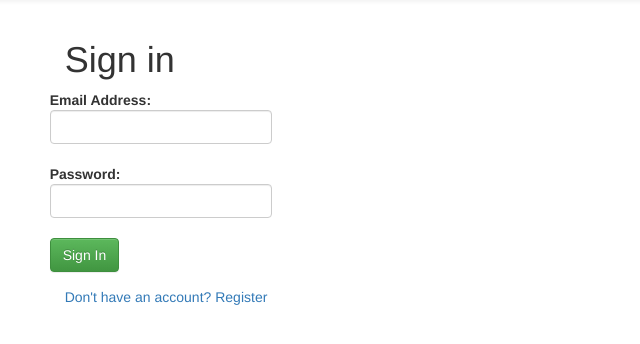
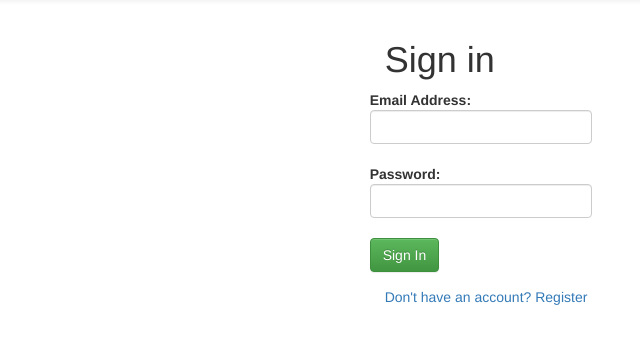
Before and after one commit to loytinc/CodingDojo, a Django app: page /signin in a window 1280 px wide. Shown: the part 82-426 px from the top of the page, without its empty margins (57-697 px from the left). Run offline with Django 3.2, Linux system fonts and the light colour scheme; parts of the project's set-up code (start-up, migrations or seed data) failed here and were passed over; some libraries are stand-ins or nearby versions.

Commit message:
updated brice

```diff
--- a/apps/users_app/templates/userDashboard/login.html
+++ b/apps/users_app/templates/userDashboard/login.html
@@ -31,8 +31,8 @@
         </div>
     </nav>
     <div class="row-fluid">
-        <div class="col-md-1"></div>
-        <div class="col-md-11">
+        <div class="col-md-4"></div>
+        <div class="col-md-4">
             <h1>Sign in</h1>
             <form action="/signin/login" method="post" class="form-horizontal">
 
@@ -60,11 +60,7 @@
             <a class="top_space" href="/register">Don't have an account? Register</a>
             </form>
         </div>
-    </div>
-    <div class="row-fluid">
-        <div class="col-md-2"></div>
-        <div class="col-md-10">
-        </div>
+        <div class="col-md-4"></div>
     </div>
 </body>
 </html>
--- a/apps/users_app/templates/userDashboard/registration.html
+++ b/apps/users_app/templates/userDashboard/registration.html
@@ -32,9 +32,8 @@
     </nav>
     <div class="container-fluid">
         <div class="row-fluid">
-            <div class="col-md-1">
-            </div>
-            <div class="col-md-11">
+            <div class="col-md-4"></div>
+            <div class="col-md-4">
               <form class="form-horizontal" action="/register/create" method="post">
                 <h1>Register</h1>
 
@@ -84,6 +83,7 @@
                 <a href="/signin">Already have an account? Login</a>
               </form>
             </div>
+            <div class="col-md-4"></div>
         </div>
     </div>
 
```
Also changed, not shown: db.sqlite3. Lines whose indentation alone changed are shown as unchanged.
